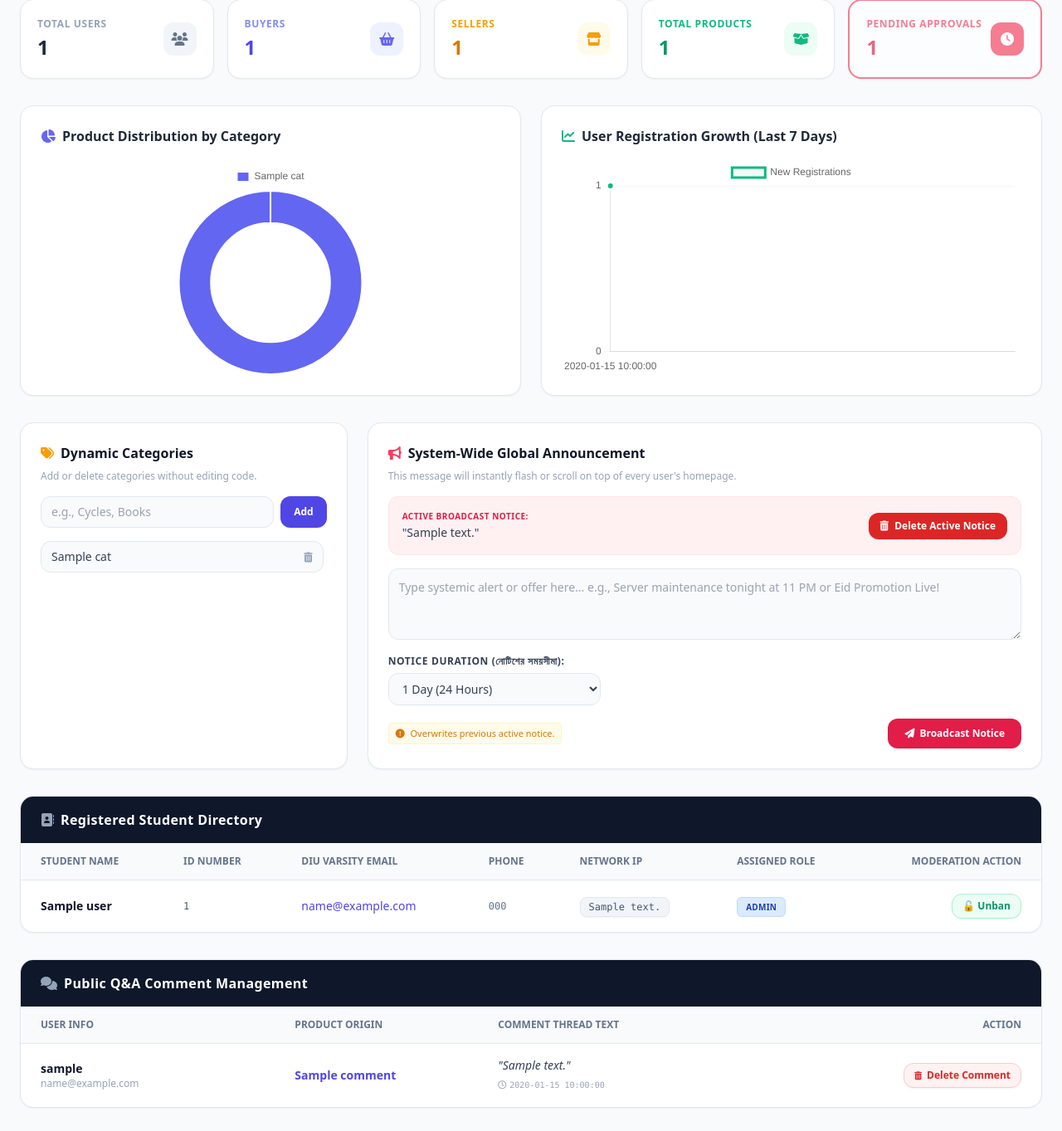
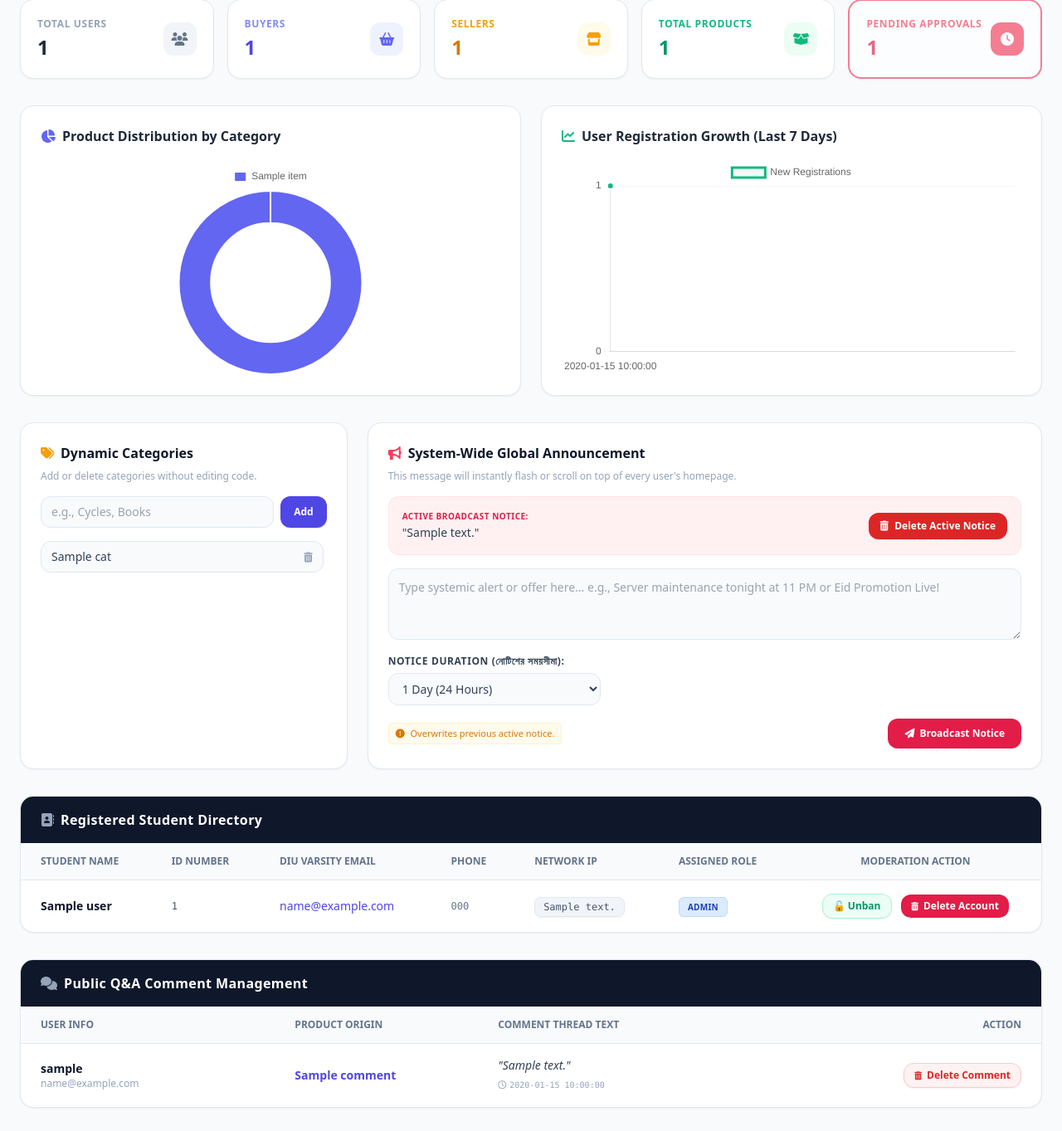
Before and after one commit to tanaybiswas-exe/diu-marketplace, a Flask app: template templates/admin_users.html in a window 1280 px wide. Shown: the part 167-1530 px from the top of the page at 83% size. Run offline with Flask 3, Linux system fonts and the light colour scheme; the template is opened without the code that fills it: most values are stand-ins (such as "Sample title", 1, 10 or a date in 2020); grey boxes marked "Sample" are stand-in pictures; some libraries are stand-ins or nearby versions.

Commit message:
admin_users.html

```diff
--- a/templates/admin_users.html
+++ b/templates/admin_users.html
@@ -34,7 +34,7 @@
             <div class="bg-white p-5 rounded-2xl border border-slate-200 shadow-sm flex items-center justify-between">
                 <div>
                     <p class="text-xs font-bold text-slate-400 uppercase tracking-wider">Total Users</p>
-                    <h3 class="text-2xl font-black text-slate-800 mt-1">{{ stats.total_users if stats else 0 }}</h3>
+                    <h3 class="text-2xl font-black text-slate-880 mt-1">{{ stats.total_users if stats else 0 }}</h3>
                 </div>
                 <div class="w-10 h-10 bg-slate-100 rounded-xl flex items-center justify-center text-slate-500"><i class="fa-solid fa-users"></i></div>
             </div>
@@ -59,14 +59,14 @@
                 </div>
                 <div class="w-10 h-10 bg-emerald-50 rounded-xl flex items-center justify-center text-emerald-500"><i class="fa-solid fa-box-open"></i></div>
             </div>
-            <div class="bg-white p-5 rounded-2xl border-2 {% if stats and stats.pending_count and stats.pending_count > 0 %}border-rose-500 bg-rose-50/20 animate-pulse{% else %}border-slate-200{% endif %} shadow-sm flex items-center justify-between">
+            <div class="bg-white p-5 rounded-2xl border-2 {% if stats and stats.pending_products_count and stats.pending_products_count > 0 %}border-rose-500 bg-rose-50/20 animate-pulse{% else %}border-slate-200{% endif %} shadow-sm flex items-center justify-between">
                 <div>
                     <p class="text-xs font-bold text-rose-500 uppercase tracking-wider">Pending Approvals</p>
                     <h3 class="text-2xl font-black text-rose-600 mt-1">
-                        {{ stats.pending_count if stats else 0 }}
+                        {{ stats.pending_products_count if stats else 0 }}
                     </h3>
                 </div>
-                <div class="w-10 h-10 {% if stats and stats.pending_count and stats.pending_count > 0 %}bg-rose-500 text-white{% else %}bg-slate-100 text-slate-400{% endif %} rounded-xl flex items-center justify-center">
+                <div class="w-10 h-10 {% if stats and stats.pending_products_count and stats.pending_products_count > 0 %}bg-rose-500 text-white{% else %}bg-slate-100 text-slate-400{% endif %} rounded-xl flex items-center justify-center">
                     <i class="fa-solid fa-clock"></i>
                 </div>
             </div>
@@ -102,7 +102,7 @@
                     </form>
 
                     <div class="max-h-[200px] overflow-y-auto space-y-2 pr-1">
-                        {% for cat in categories %}
+                        {% for cat in all_categories %}
                         <div class="flex items-center justify-between bg-slate-50 px-3 py-2 rounded-xl border border-slate-200 text-sm">
                             <span class="font-medium text-slate-700">{{ cat.name }}</span>
                             <a href="/admin/delete-category/{{ cat.id }}" onclick="return confirm('Are you sure? Products in this category might become un-categorized.')" class="text-slate-400 hover:text-red-500 transition"><i class="fa-solid fa-trash-can text-xs"></i></a>
@@ -119,7 +119,6 @@
                 <h3 class="text-md font-bold text-slate-900 mb-2"><i class="fa-solid fa-bullhorn text-rose-500 me-2"></i>System-Wide Global Announcement</h3>
                 <p class="text-xs text-slate-400 mb-4">This message will instantly flash or scroll on top of every user's homepage.</p>
 
-                <!-- [UPDATED] active_notice থাকলে সেটি ডিলিট করার অপশন -->
                 {% if active_notice %}
                 <div class="mb-4 p-4 bg-rose-50 border border-rose-100 rounded-xl flex flex-col sm:flex-row justify-between items-start sm:items-center gap-3">
                     <div class="flex-1">
@@ -163,7 +162,7 @@
                 <h3 class="text-white font-bold tracking-wide">Registered Student Directory</h3>
             </div>
             <div class="overflow-x-auto">
-                <table class="w-full text-left border-collapse min-w-[950px]">
+                <table class="w-full text-left border-collapse min-w-[1000px]">
                     <thead>
                         <tr class="bg-slate-50 border-b border-slate-200 text-xs font-bold uppercase text-slate-500">
                             <th class="py-3.5 px-6">Student Name</th>
@@ -172,7 +171,7 @@
                             <th class="py-3.5 px-6">Phone</th>
                             <th class="py-3.5 px-6">Network IP</th>
                             <th class="py-3.5 px-6">Assigned Role</th>
-                            <th class="py-3.5 px-6 text-right">Moderation Action</th>
+                            <th class="py-3.5 px-6 text-center">Moderation Action</th>
                         </tr>
                     </thead>
                     <tbody class="divide-y divide-slate-100 text-sm text-slate-700">
@@ -203,15 +202,20 @@
                                     </span>
                                 {% endif %}
                             </td>
-                            <td class="py-4 px-6 text-right whitespace-nowrap">
+                            <td class="py-4 px-6 text-center whitespace-nowrap space-x-2">
                                 {% if u.email != 'admin@diu.edu.bd' and u.role != 'admin' %}
                                     {% if u.is_banned == 0 %}
-                                        <a href="/admin/ban-user/{{ u.email }}" onclick="return confirm('CRITICAL: Ban this user? All their items will be hidden.')" class="bg-red-50 text-red-600 border border-red-200 px-3 py-1.5 rounded-xl font-bold text-xs hover:bg-red-600 hover:text-white transition inline-flex items-center gap-1.5 shadow-sm">🚫 Ban User</a>
+                                        <a href="/admin/ban-user/{{ u.email }}" onclick="return confirm('CRITICAL: Ban this user? All their items will be hidden.')" class="bg-red-50 text-red-600 border border-red-200 px-3 py-1.5 rounded-xl font-bold text-xs hover:bg-red-600 hover:text-white transition inline-flex items-center gap-1.5 shadow-sm">🚫 Ban</a>
                                     {% else %}
                                         <a href="/admin/unban-user/{{ u.email }}" class="bg-emerald-50 text-emerald-600 border border-emerald-200 px-3 py-1.5 rounded-xl font-bold text-xs hover:bg-emerald-600 hover:text-white transition inline-flex items-center gap-1.5 shadow-sm">🔓 Unban</a>
                                     {% endif %}
+
+                                    <!-- 🗑️ PERMANENT DELETE BUTTON -->
+                                    <a href="/admin/delete-user/{{ u.email }}" onclick="return confirm('🚨 DANGER: Are you absolutely sure you want to PERMANENTLY DELETE this user account and all their data? This action cannot be undone.')" class="bg-rose-600 text-white px-3 py-1.5 rounded-xl font-bold text-xs hover:bg-rose-700 transition inline-flex items-center gap-1.5 shadow-sm">
+                                        <i class="fa-solid fa-trash-can text-[10px]"></i> Delete Account
+                                    </a>
                                 {% else %}
-                                    <span class="text-xs text-slate-400 italic font-medium pr-4">Protected</span>
+                                    <span class="text-xs text-slate-400 italic font-medium">Protected</span>
                                 {% endif %}
                             </td>
                         </tr>
```
